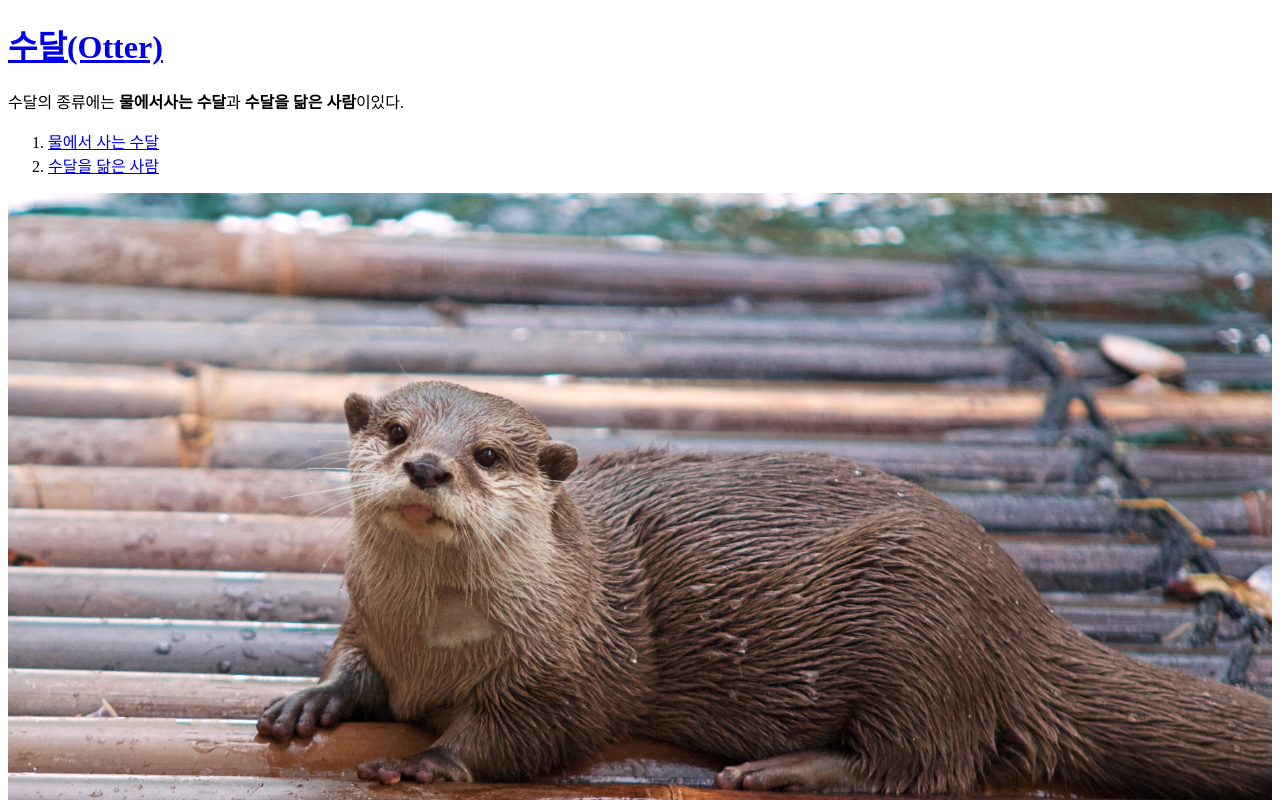
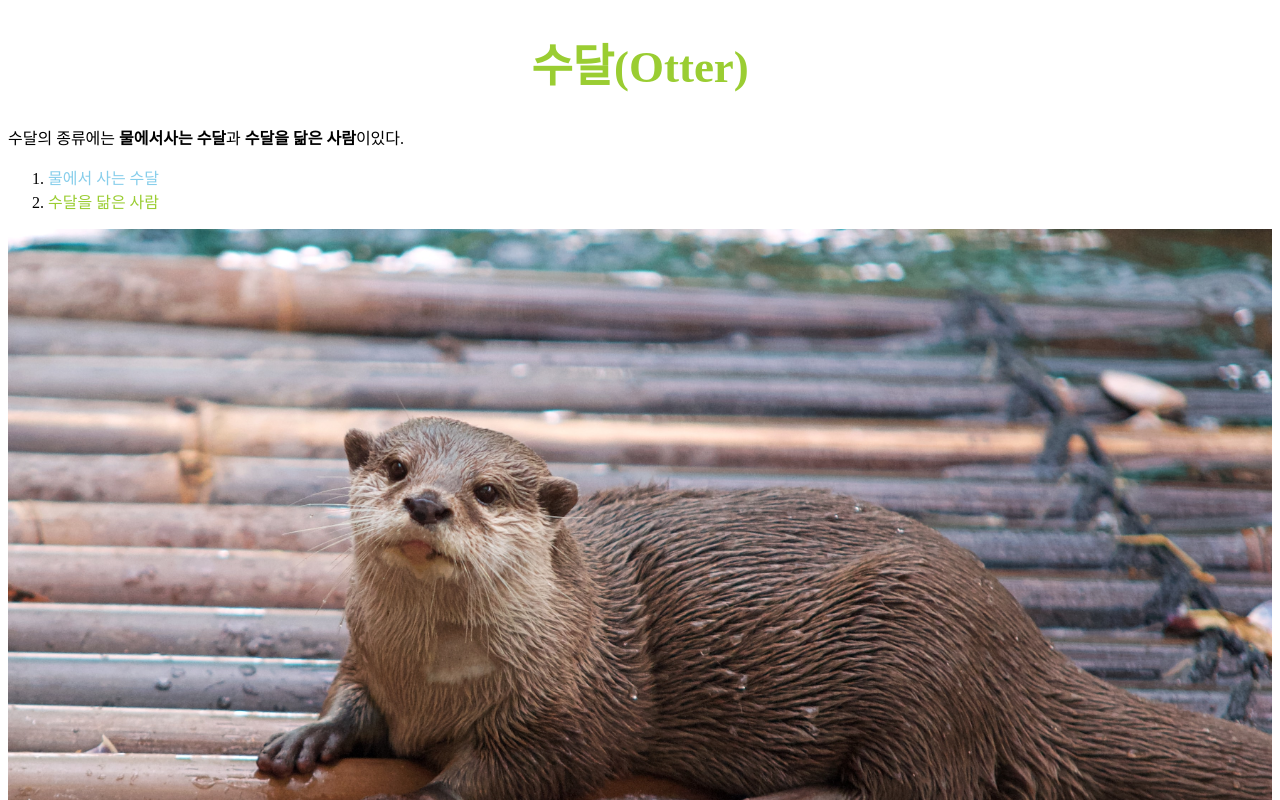
Before and after one commit to ksun070104/ksun070104.github.io, a plain HTML site: page 1.html in a window 1280 px wide. Shown: the top 800 px of the page. Drawn offline with Linux system fonts and the light colour scheme.

Commit message:
second version

```diff
--- a/1.html
+++ b/1.html
@@ -4,13 +4,22 @@
 <title>수우다알</title>
 <meta charset="utf-8">
 </head>
-
+<style>
+  a {
+    color:yellowgreen;
+    text-decoration: none;
+  }
+  h1 {
+    font-size:45px;
+    text-align:center;
+  }
+</style>
 <body>
   <h1><a href="index.html"> 수달(Otter) </a></h1>
 수달의 종류에는 <strong>물에서사는 수달</strong>과 <strong>수달을 닮은 사람</strong>이있다.<br>
 
 <ol>
-  <li><a href="1.html">물에서 사는 수달</a></li>
+  <li><a href="1.html" style="color:skyblue">물에서 사는 수달</a></li>
   <li><a href="2.html">수달을 닮은 사람</a></li>
 </ol>
 <img src="otter.jpg" width="100%"><br>
```
Also changed, not shown: 2.html (+11 -2 lines), index.html (+10 -1 lines).
